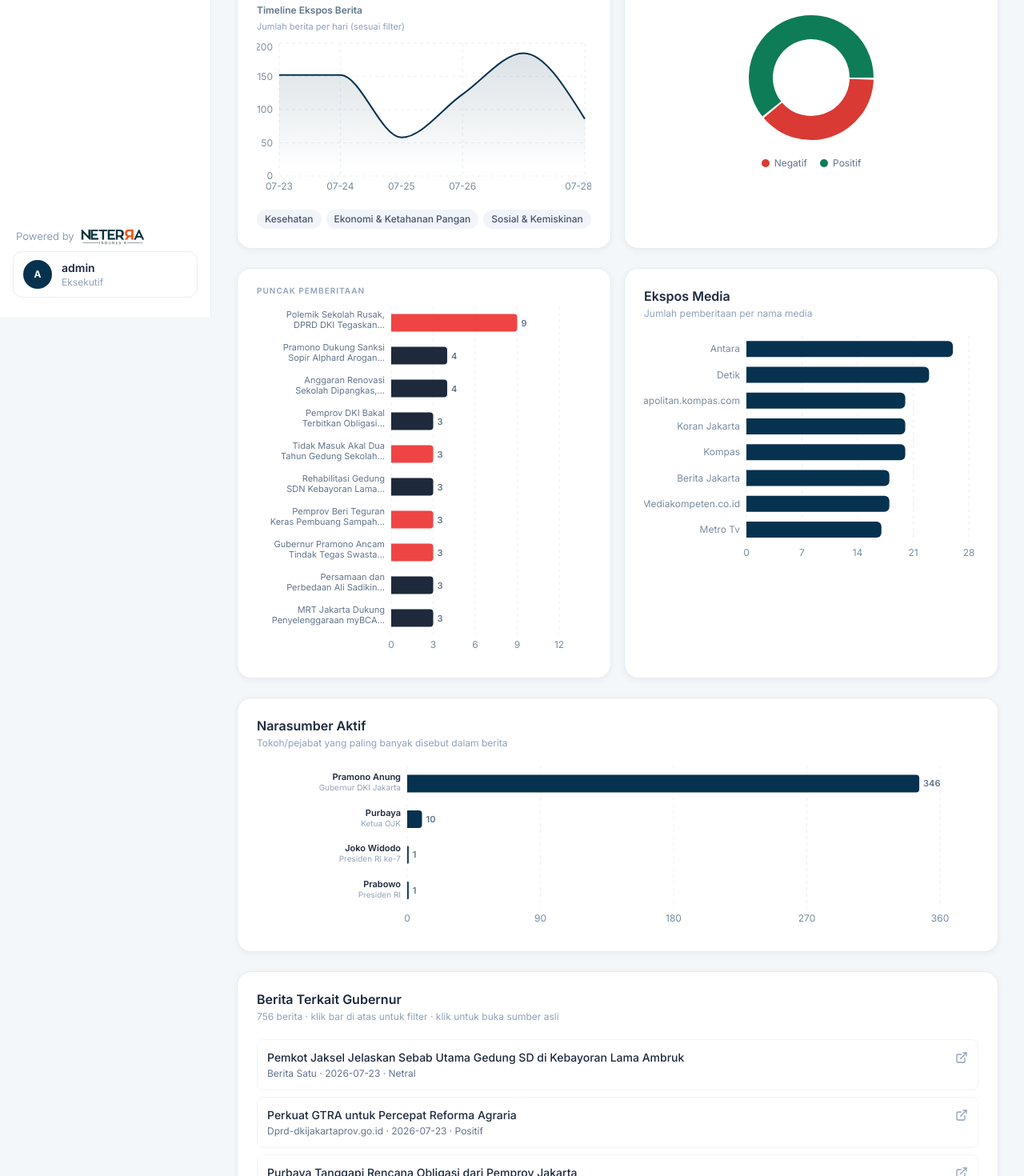
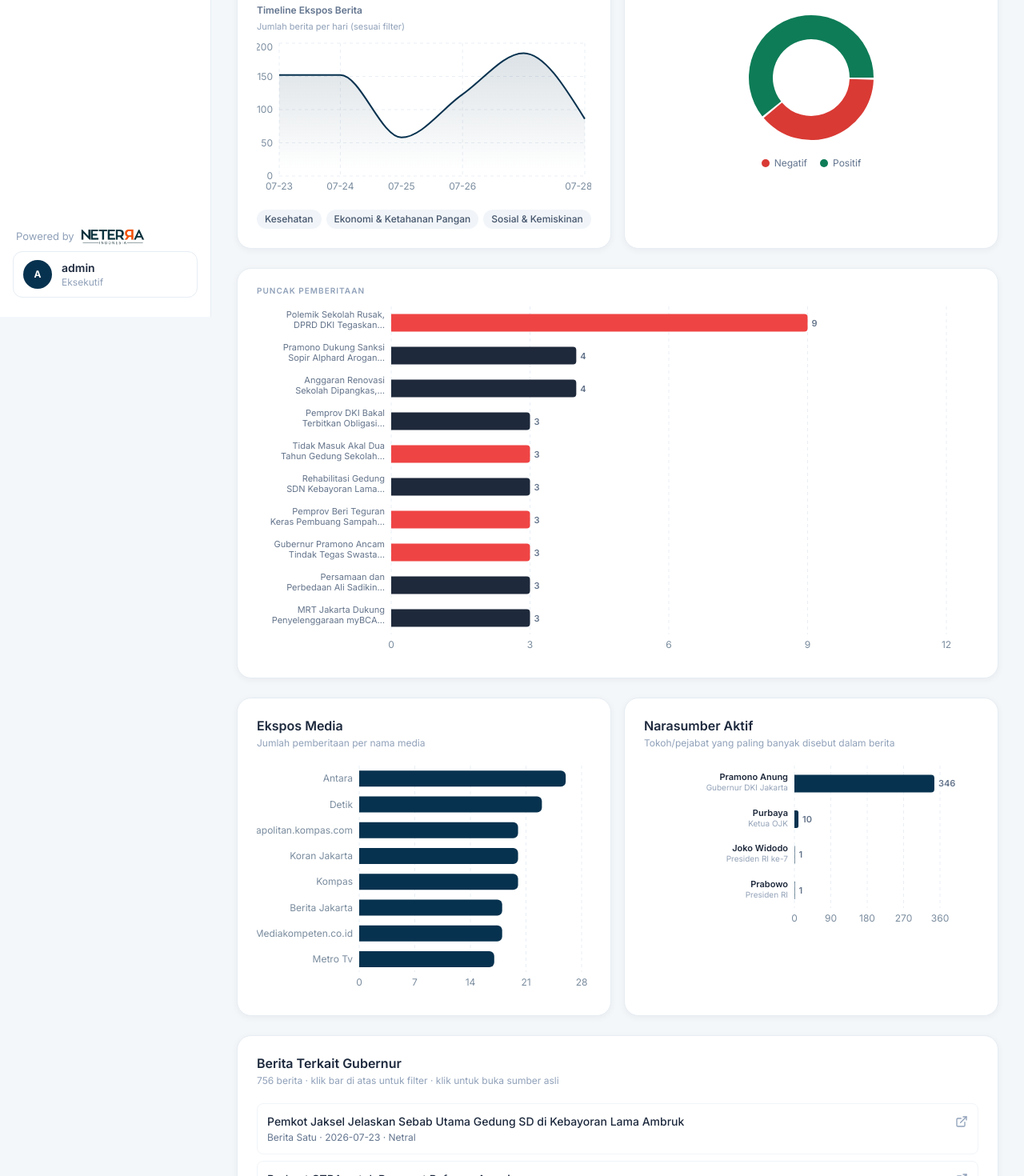
Before and after one commit to Neterra-ind/Dashboard-Pemprov-DKI-Jakarta, a React (Vite) app: page /isu-pimpinan in a window 1280 px wide. Shown: the part 404-1874 px from the top of the page at 80% size. Built offline with nearby package versions, Linux system fonts and the light colour scheme.

Commit message:
Place Narasumber Aktif card beside Ekspos Media on IsuPimpinan (DKI)
Co-Authored-By: Claude Sonnet 4.6 <noreply@anthropic.com>

```diff
--- a/src/pages/IsuPimpinan.tsx
+++ b/src/pages/IsuPimpinan.tsx
@@ -286,7 +286,6 @@ export function IsuPimpinan() {
 
       </div>
 
-      <div className="grid grid-cols-1 gap-4 lg:grid-cols-2">
       {puncakPemberitaan.length > 0 && (
         <Card>
           <CardContent>
@@ -322,6 +321,7 @@ export function IsuPimpinan() {
           </Card>
         )}
 
+      <div className="grid grid-cols-1 gap-4 lg:grid-cols-2">
         <Card>
           <CardHeader title="Ekspos Media" subtitle="Jumlah pemberitaan per nama media" />
           <CardContent>
@@ -336,7 +336,6 @@ export function IsuPimpinan() {
             </ResponsiveContainer>
           </CardContent>
         </Card>
-      </div>
 
         {topNarasumber.length > 0 && (
           <Card>
@@ -356,6 +355,7 @@ export function IsuPimpinan() {
             </CardContent>
           </Card>
         )}
+      </div>
 
       <Card>
         <CardHeader
```
Lines whose indentation alone changed are shown as unchanged.
